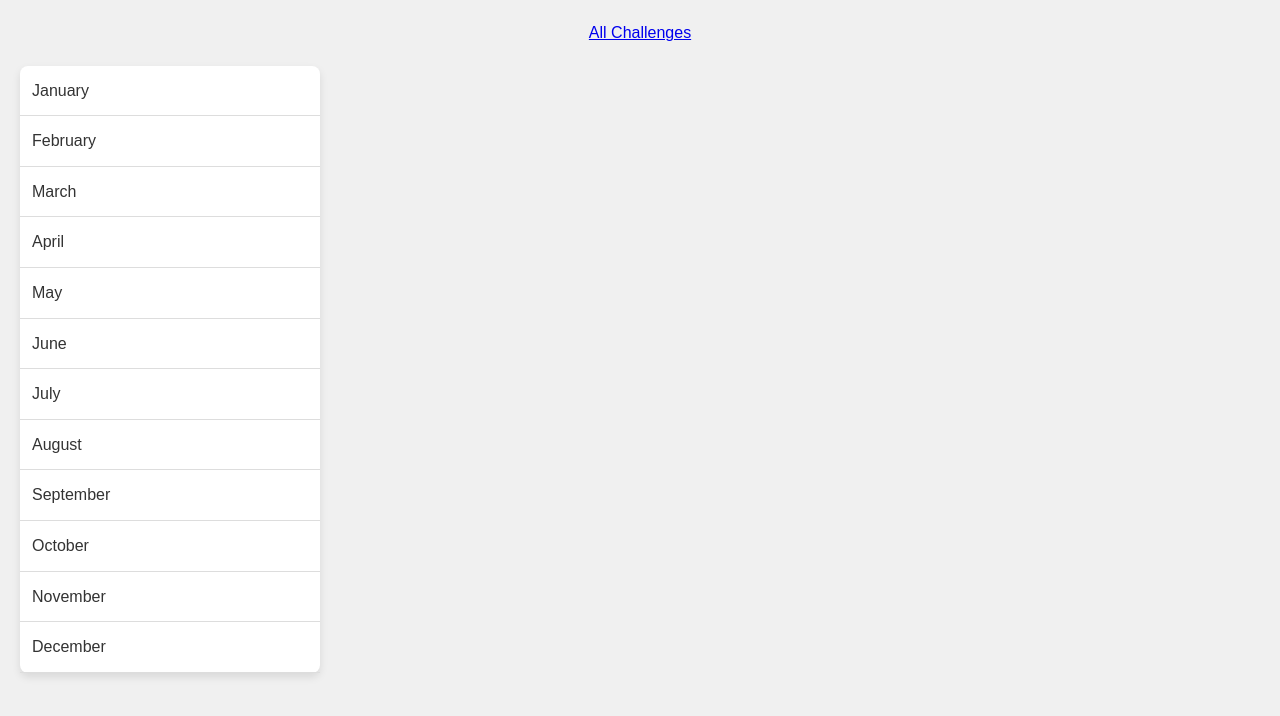
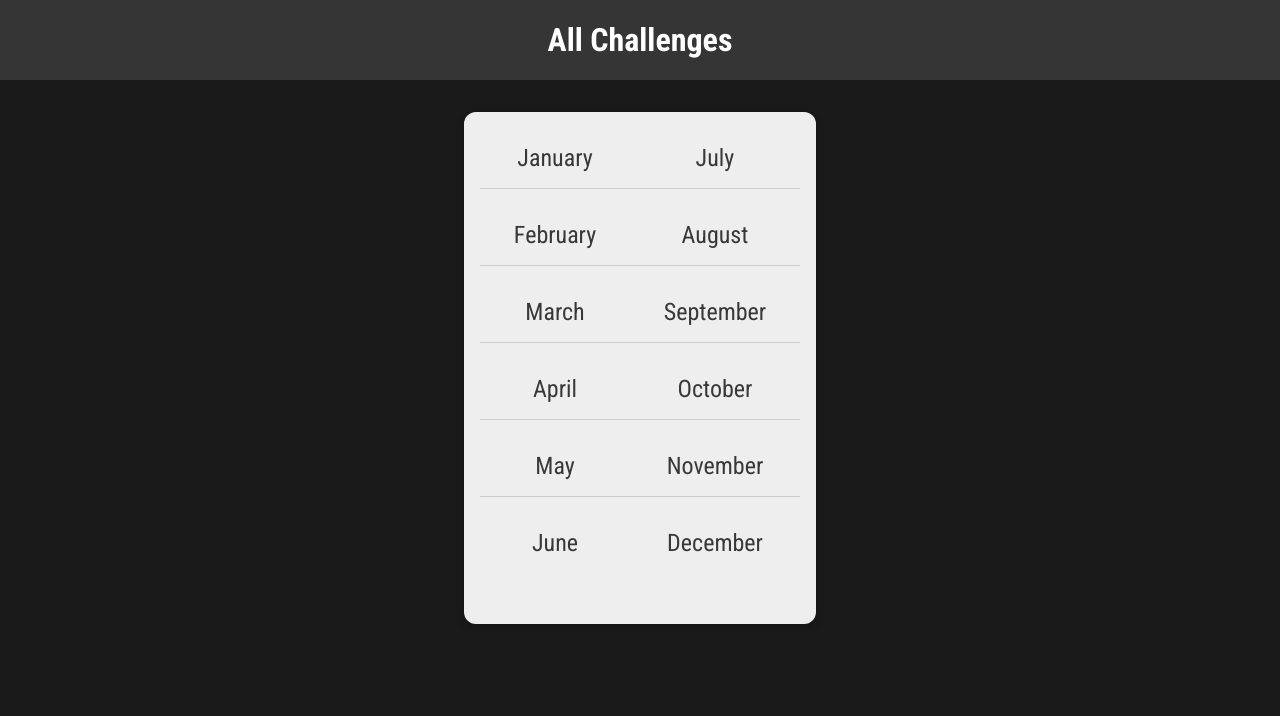
Before and after one commit to Laaad/MyProject, a Django app: page /challenges/ in a window 1280 px wide. Shown: the top 716 px of the page. Run offline with Django 5.2, Linux system fonts and the light colour scheme.

Commit message:
add styling

```diff
--- a/mypage/challenges/static/challenges/challenges.css
+++ b/mypage/challenges/static/challenges/challenges.css
@@ -1,36 +1,37 @@
-/* styles.css */
-
-body {
-    font-family: Arial, sans-serif;
-    background-color: #f0f0f0;
-    padding: 20px;
+ul {
+  list-style: none;
+  margin: 2rem auto;
+  width: 90%;
+  max-width: 20rem;
+  box-shadow: 0 2px 8px rgba(0, 0, 0, 0.26);
+  padding: 1rem;
+  border-radius: 12px;
+  display: flex;
+  flex-direction: column;
+  flex-wrap: wrap;
+  height: 30rem;
+  background-color: #eeeeee;
 }
 
-ul {
-    list-style-type: none;
-    padding: 0;
-    margin: 0;
-    background-color: #fff;
-    box-shadow: 0 4px 8px rgba(0, 0, 0, 0.1);
-    border-radius: 8px;
-    max-width: 300px;
+li {
+  margin: 1rem 0;
+  text-align: center;
+  font-size: 1.5rem;
+  border-bottom: 1px solid #ccc;
+  padding-bottom: 1rem;
 }
 
-ul li {
-    padding: 12px;
-    border-bottom: 1px solid #ddd;
-    transition: background-color 0.3s;
+li:last-of-type,
+li:nth-of-type(6) {
+  border-bottom: none;
 }
 
-ul li:hover {
-    background-color: #f0f0f0;
+li a {
+  text-decoration: none;
+  color: #383838;
 }
 
-ul li a {
-    text-decoration: none;
-    color: #333;
+li a:hover,
+li a:active {
+  color: #7e0154;
 }
-
-ul li a:hover {
-    color: #555;
-}
--- /dev/null
+++ b/mypage/challenges/static/challenges/header.css
@@ -0,0 +1,25 @@
+header {
+  width: 100%;
+  height: 5rem;
+  background-color: #353535;
+}
+
+header nav {
+  width: 100%;
+  height: 100%;
+  display: flex;
+  justify-content: center;
+  align-items: center;
+}
+
+header nav a {
+  color: white;
+  font-size: 2rem;
+  font-weight: bold;
+  text-decoration: none;
+}
+
+header nav a:hover,
+header nav a:active {
+  color: #cf54a6;
+}
--- a/mypage/challenges/templates/challenges/includes/header.html
+++ b/mypage/challenges/templates/challenges/includes/header.html
@@ -1,4 +1,9 @@
+{% load static %}
+
 <header>
+    {%block css_files %}
+    <link rel="stylesheet" href="{% static '././challenges/header.css' %}">
+{% endblock %}
     <nav>
         <a href="{% url 'index' %}"> All Challenges</a>
     </nav>
--- a/mypage/static/styles.css
+++ b/mypage/static/styles.css
@@ -1,82 +1,10 @@
-/* styles.css */
+@import url('https://fonts.googleapis.com/css2?family=Roboto+Condensed:wght@400;700&display=swap');
 
-/* Reset default margin and padding */
-* {
-    margin: 0;
-    padding: 0;
-    box-sizing: border-box;
+html {
+  font-family: 'Roboto Condensed', sans-serif;
 }
 
-/* Body styles */
 body {
-    font-family: 'Courier New', Courier, monospace;
-    background-color: #222;
-    color: #fff;
-    line-height: 1.6;
-    padding: 20px;
+  margin: 0;
+  background-color: #1a1a1a;
 }
-
-/* Container for content */
-.container {
-    max-width: 800px;
-    margin: 0 auto;
-}
-
-/* Header styles */
-header {
-    text-align: center;
-    margin-bottom: 20px;
-}
-
-header h1 {
-    font-size: 2.5em;
-    margin-bottom: 10px;
-}
-
-/* Navigation styles */
-nav {
-    text-align: center;
-    margin-bottom: 20px;
-}
-
-nav ul {
-    list-style-type: none;
-}
-
-nav ul li {
-    display: inline-block;
-    margin-right: 10px;
-}
-
-nav ul li a {
-    color: #fff;
-    text-decoration: none;
-    padding: 5px 10px;
-    border-radius: 5px;
-    transition: background-color 0.3s;
-}
-
-nav ul li a:hover {
-    background-color: #444;
-}
-
-/* Main content styles */
-main {
-    padding: 20px;
-    background-color: #333;
-    border-radius: 8px;
-    box-shadow: 0 4px 8px rgba(0, 0, 0, 0.3);
-}
-
-/* Footer styles */
-footer {
-    text-align: center;
-    margin-top: 20px;
-    padding: 10px 0;
-    background-color: #111;
-}
-
-footer p {
-    margin: 0;
-    color: #888;
-}
```
Also changed, not shown: mypage/challenges/static/challenges/challenge.css (added, +22 -0 lines), mypage/challenges/templates/challenges/challenge.html (+7 -0 lines).
